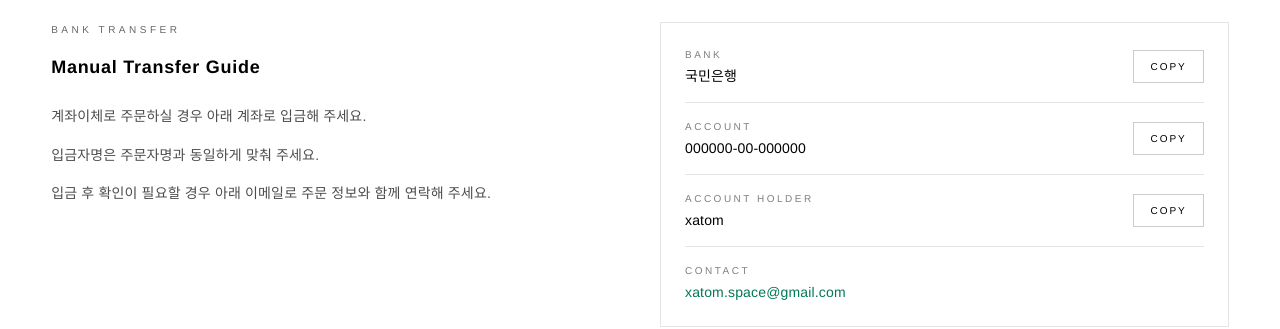
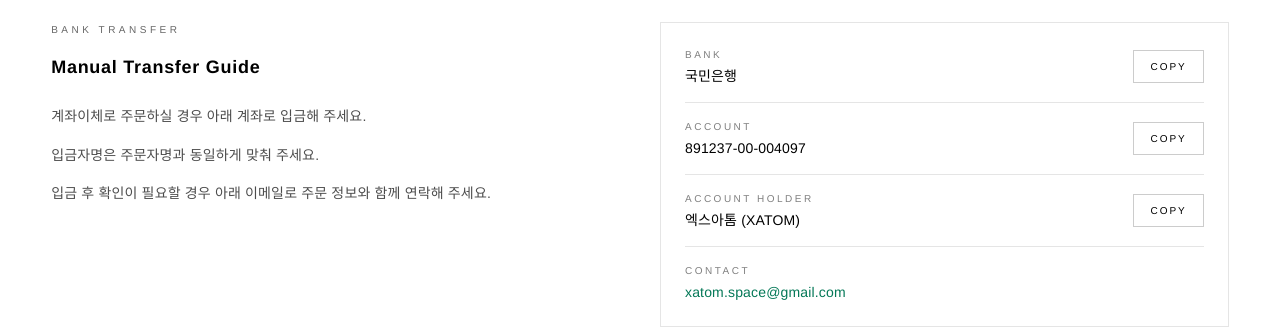
Before and after one commit to xatom-space/xatom, a Next.js app: page /products/verume in a window 1280 px wide. Shown: the part 1140-1469 px from the top of the page. Built offline with nearby package versions, Linux system fonts and the light colour scheme.

Commit message:
Update bank transfer account info

```diff
--- a/app/products/verume/page.tsx
+++ b/app/products/verume/page.tsx
@@ -8,8 +8,8 @@ const OBJECT_PRICE = 248000;
 const LIGHT_MODULE_PRICE = 29000;
 
 const BANK_NAME = '국민은행';
-const BANK_ACCOUNT = '000000-00-000000';
-const ACCOUNT_HOLDER = 'xatom';
+const BANK_ACCOUNT = '891237-00-004097';
+const ACCOUNT_HOLDER = '엑스아톰 (XATOM)';
 const CONTACT_TO = 'xatom.space@gmail.com';
 
 const imageItems = [
```
